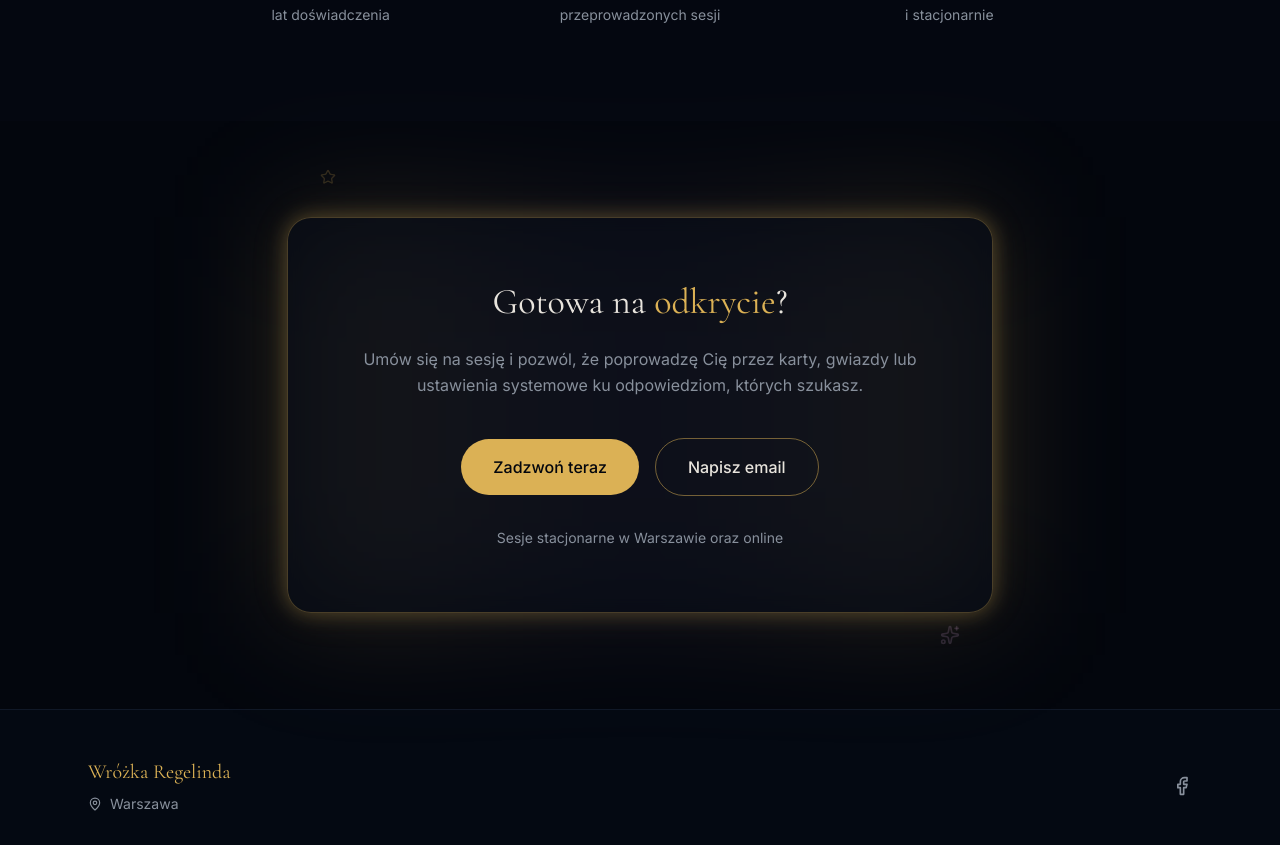
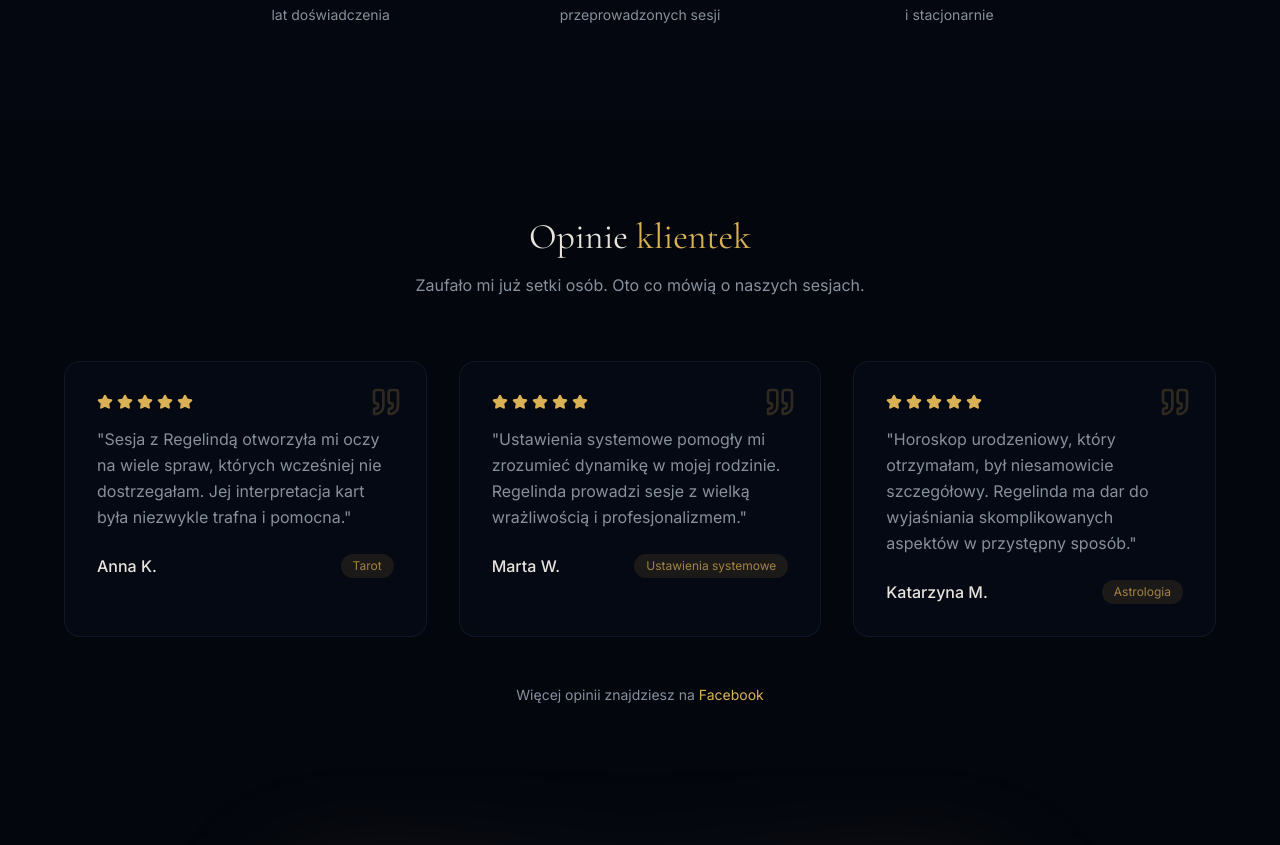
Before and after one commit to genmodmaster/v0-fortune-teller-website, a Next.js app: page / in a window 1280 px wide. Shown: the part 1952-2797 px from the top of the page. Built offline with nearby package versions, Linux system fonts and the light colour scheme.

Commit message:
feat: add Testimonials section to homepage\n\nInclude client testimonials with ratings and service details

```diff
--- a/app/page.tsx
+++ b/app/page.tsx
@@ -5,6 +5,7 @@ import { HeroSection } from "@/components/home/hero-section"
 import { ServicesSection } from "@/components/home/services-section"
 import { AboutSection } from "@/components/home/about-section"
 import { CTASection } from "@/components/home/cta-section"
+import { TestimonialsSection } from "@/components/home/testimonials-section"
 
 export default function HomePage() {
   return (
@@ -15,6 +16,7 @@ export default function HomePage() {
         <HeroSection />
         <ServicesSection />
         <AboutSection />
+        <TestimonialsSection />
         <CTASection />
       </main>
       <Footer />
--- /dev/null
+++ b/components/home/testimonials-section.tsx
@@ -0,0 +1,81 @@
+import { Star, Quote } from "lucide-react"
+
+const testimonials = [
+  {
+    name: "Anna K.",
+    text: "Sesja z Regelindą otworzyła mi oczy na wiele spraw, których wcześniej nie dostrzegałam. Jej interpretacja kart była niezwykle trafna i pomocna.",
+    service: "Tarot",
+    rating: 5,
+  },
+  {
+    name: "Marta W.",
+    text: "Ustawienia systemowe pomogły mi zrozumieć dynamikę w mojej rodzinie. Regelinda prowadzi sesje z wielką wrażliwością i profesjonalizmem.",
+    service: "Ustawienia systemowe",
+    rating: 5,
+  },
+  {
+    name: "Katarzyna M.",
+    text: "Horoskop urodzeniowy, który otrzymałam, był niesamowicie szczegółowy. Regelinda ma dar do wyjaśniania skomplikowanych aspektów w przystępny sposób.",
+    service: "Astrologia",
+    rating: 5,
+  },
+]
+
+export function TestimonialsSection() {
+  return (
+    <section className="py-24 px-6 relative">
+      <div className="max-w-6xl mx-auto">
+        <div className="text-center mb-16">
+          <h2 className="font-serif text-3xl md:text-4xl text-foreground mb-4">
+            Opinie <span className="text-primary">klientek</span>
+          </h2>
+          <p className="text-muted-foreground max-w-2xl mx-auto">
+            Zaufało mi już setki osób. Oto co mówią o naszych sesjach.
+          </p>
+        </div>
+
+        <div className="grid md:grid-cols-3 gap-8">
+          {testimonials.map((testimonial, index) => (
+            <div
+              key={index}
+              className="relative p-8 rounded-2xl bg-card/60 border border-border/50 backdrop-blur-sm hover:border-primary/30 transition-colors"
+            >
+              <Quote className="absolute top-6 right-6 w-8 h-8 text-primary/20" />
+
+              <div className="flex gap-1 mb-4">
+                {Array.from({ length: testimonial.rating }).map((_, i) => (
+                  <Star key={i} className="w-4 h-4 fill-primary text-primary" />
+                ))}
+              </div>
+
+              <p className="text-muted-foreground leading-relaxed mb-6">
+                {`"${testimonial.text}"`}
+              </p>
+
+              <div className="flex items-center justify-between">
+                <span className="font-medium text-foreground">{testimonial.name}</span>
+                <span className="text-xs text-primary/70 bg-primary/10 px-3 py-1 rounded-full">
+                  {testimonial.service}
+                </span>
+              </div>
+            </div>
+          ))}
+        </div>
+
+        <div className="mt-12 text-center">
+          <p className="text-sm text-muted-foreground">
+            Więcej opinii znajdziesz na{" "}
+            <a
+              href="https://facebook.com"
+              target="_blank"
+              rel="noopener noreferrer"
+              className="text-primary hover:underline"
+            >
+              Facebook
+            </a>
+          </p>
+        </div>
+      </div>
+    </section>
+  )
+}
```
